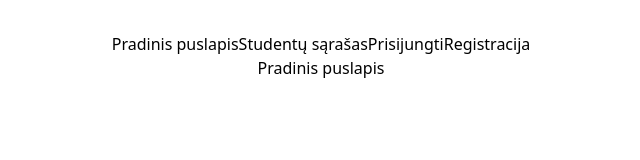
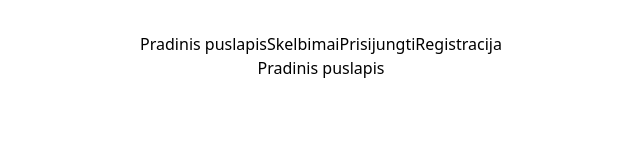
Before and after one commit to D0mazo/JS-Egzamino, a React (Vite) app in the folder frontend/: page / in a window 1280 px wide. Shown: the top 160 px of the page, without its empty margins (319-959 px from the left). Built offline with nearby package versions, Linux system fonts and the light colour scheme.

Commit message:
pereinu i fronta

```diff
--- a/frontend/src/App.jsx
+++ b/frontend/src/App.jsx
@@ -2,9 +2,11 @@ import './App.css'
 import {Toaster} from "react-hot-toast";
 import Header from "./components/layout/Header.jsx";
 import {Route, Routes} from "react-router-dom";
+
 import StudentListPage from "./pages/student/ListPage.jsx";
 import StudentCreatePage from "./pages/student/CreatePage.jsx";
 import StudentEditPage from "./pages/student/EditPage.jsx";
+
 import RegisterPage from "./pages/auth/RegisterPage.jsx";
 import HomePage from "./pages/HomePage.jsx";
 import LoginPage from "./pages/auth/LoginPage.jsx";
--- a/frontend/src/components/layout/Header.jsx
+++ b/frontend/src/components/layout/Header.jsx
@@ -18,7 +18,7 @@ export default function Header() {
             <header className='container flex justify-end items-center'>
                 <NavLink className='px-4 py-3 hover:bg-stone-500 hover:text-white' to={'/'}>Pradinis puslapis</NavLink>
                 <NavLink className='px-4 py-3 hover:bg-stone-500 hover:text-white' to={'/list-student'}>
-                    Studentų sąrašas
+                    Skelbimai
                 </NavLink>
                 {!isUserLoggedIn && (
                     <>
@@ -32,7 +32,7 @@ export default function Header() {
                 {isUserLoggedIn && (
                     <>
                         <NavLink className='px-4 py-3 hover:bg-stone-500 hover:text-white' to={'/create-student'}>
-                            Sukurti studenta
+                            Sukurti Skelbimą
                         </NavLink>
                         {isUserAdmin && (
                             <>
```
Also changed, not shown: 1 other file (tests, documents, lock files or other folders).
